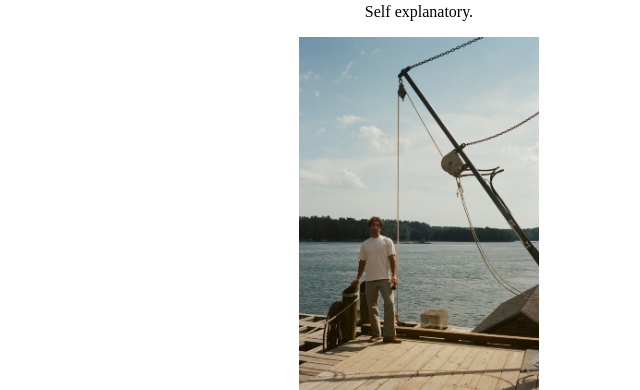
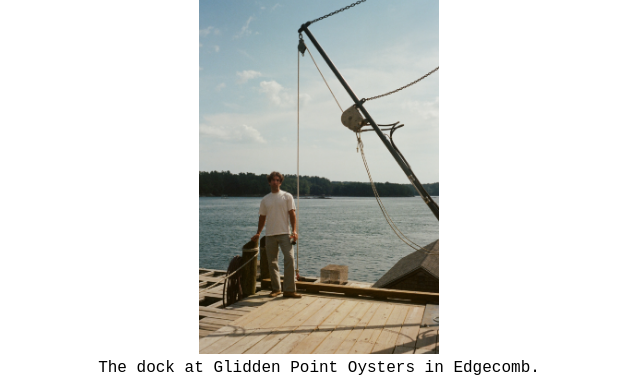
Before and after one commit to alectaylor2/alectaylor2.github.io, a PHP site: page /photos.html in a window 1280 px wide. Shown: the part 2652-3042 px from the top of the page, without its empty margins (221-861 px from the left). Run offline with PHP 8.4, Linux system fonts and the light colour scheme.

Commit message:
Update style.css

```diff
--- a/style.css
+++ b/style.css
@@ -1,16 +1,28 @@
 body {
+  font-family: 'Courier New', Courier, monospace;
   text-align: center;
-  }
+}
 
 table {
   margin-left: auto;
   margin-right: auto;
-  }
+}
 
 .nav_link {
   width: 120px;
-  }
+}
 
 .img_thumbnail {
   width: 240px;
-  }
+}
+
+.photos_aside {
+  position: fixed;
+  width: 240px;
+}
+
+.photos_main {
+  position: absolute;
+  left: 240px;
+  width: 600px;
+}
```
